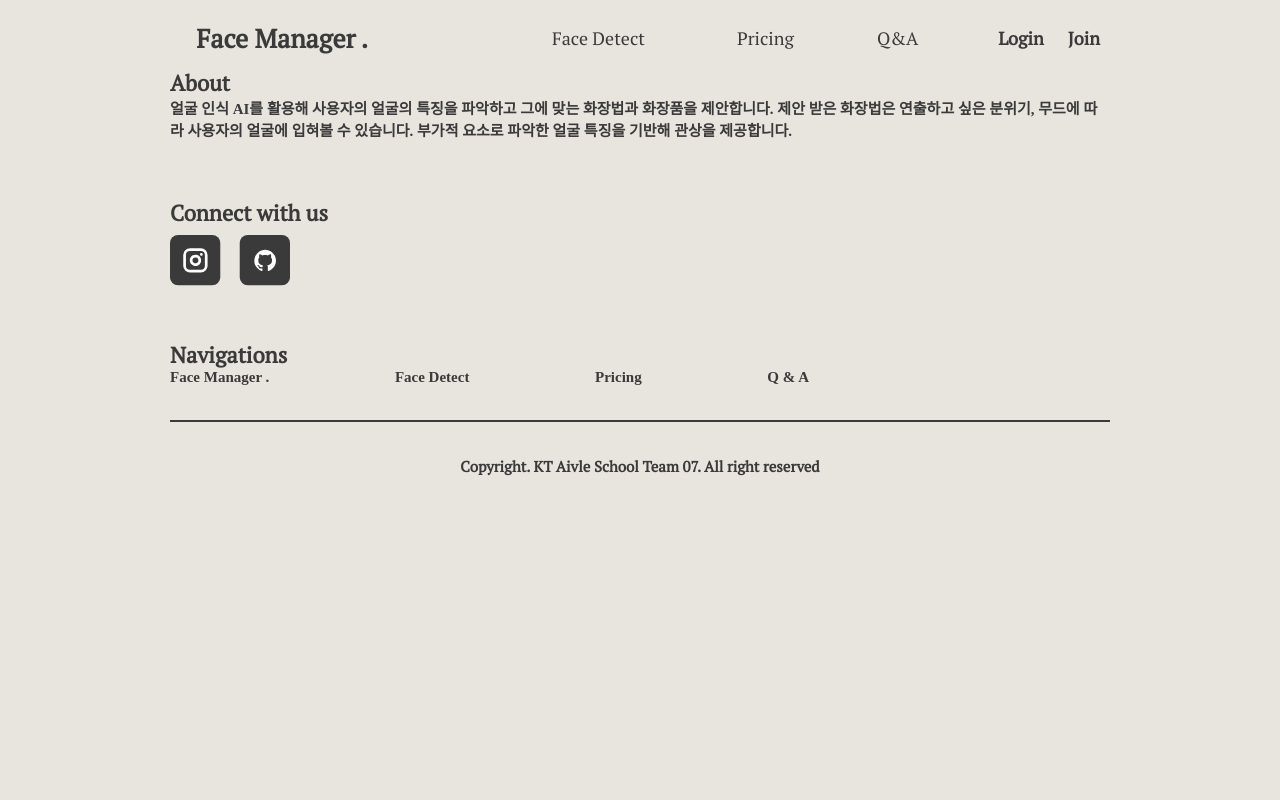
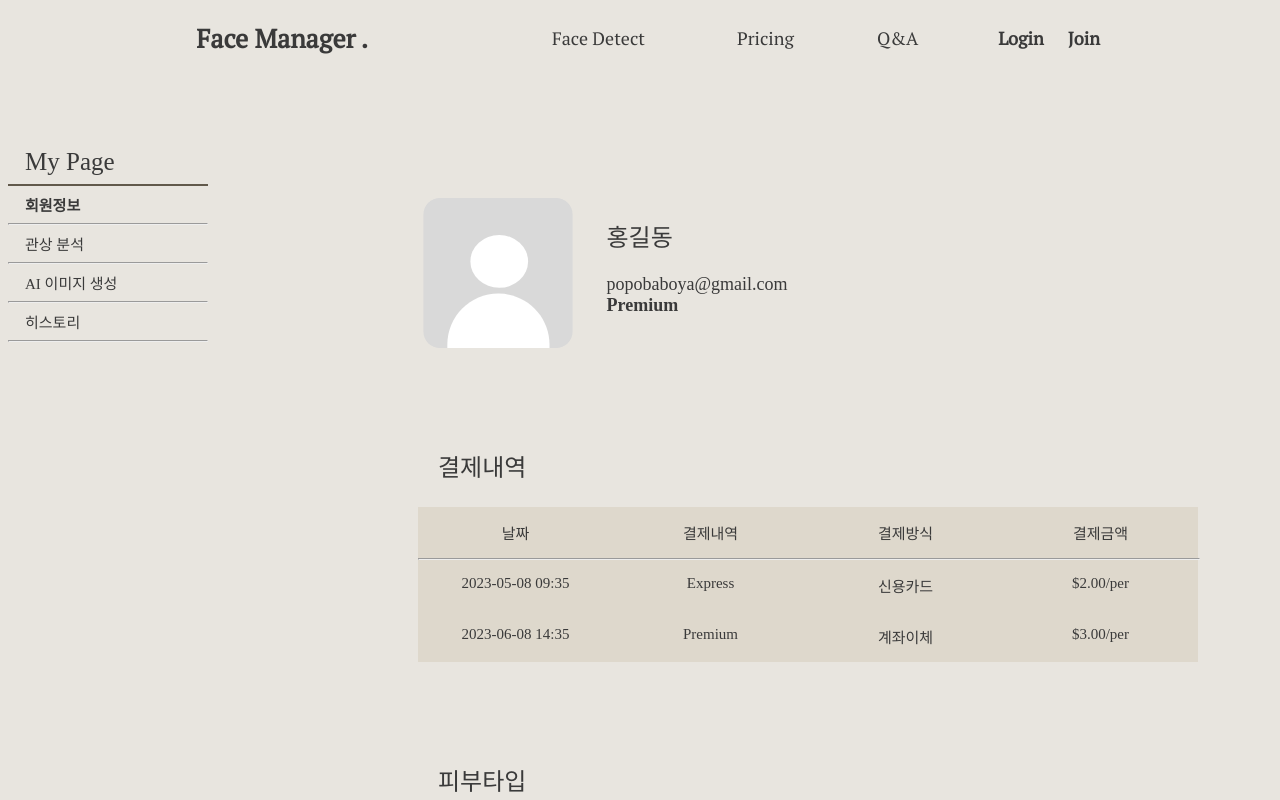
Before and after one commit to yongjun-shin/Face_Manager, a React (Create React App) app in the folder frontend/: page /member in a window 1280 px wide. Shown: the top 800 px of the page. Built offline with nearby package versions, Linux system fonts and the light colour scheme.

Commit message:
Feat: member.js 작성 완료. 아직 피부타입 파트에 대한 얘기가 오가지 않음. (추후 추가작업 필요)

```diff
--- a/frontend/src/App.js
+++ b/frontend/src/App.js
@@ -33,6 +33,12 @@ function App() {
                     <Route path="/qna" element={<QnA/>} />
                     <Route path="/login" element={<Login/>} />
                     <Route path="/join" element={<Join/>} />
+                    <Route path="/about" element={<About/>} />
+
+                    <Route path="/member" element={<MemberInfo/>} />
+                    <Route path="/physiognomy" element={<Physiognomy/>} />
+                    <Route path="/createimage" element={<CreateImage/>} />
+                    <Route path="/history" element={<History/>} />
                 </Routes>
                 <Footer></Footer>
             </div>
--- a/frontend/src/components/nav_mypage.js
+++ b/frontend/src/components/nav_mypage.js
@@ -21,8 +21,8 @@ export function Nav_my() {
     const location = useLocation();
 
     return (
-        <div style={{display:'flex', justifyContent:'center'}}>
-            <div style={{width:'1920px'}}>
+        <div >
+            <div style={{width:'244px'}}>
                 <Nav>
                     <a style={{fontWeight: 500, fontSize:'25px', marginLeft:'17px'}}>My Page</a>
                     <hr style={{border:'1px solid #61594B'}}/>
--- /dev/null
+++ b/frontend/src/pages/MemberInfo/member.css
@@ -0,0 +1,34 @@
+.member {
+    display: flex;
+    justify-content: center;
+    font-family: 'Noto Serif KR';
+    color: #3A3A3A;
+}
+.member .member_con {
+    width: 1680px;
+    display: flex;
+}
+.member .first {
+    margin-top: 130px;
+    display: flex;
+    align-items: center;
+}
+
+.member .second {
+    margin-top: 100px;
+}
+.member .second .box {
+    width: 780px;
+    background-color: #DED8CC;
+    display: flex;
+    font-size: 15px;
+}
+.member .second .box_in {
+    flex:1;
+    display: flex;
+    justify-content: center;
+}
+
+.member .third {
+    margin-top: 100px;
+}
--- a/frontend/src/pages/MemberInfo/member.js
+++ b/frontend/src/pages/MemberInfo/member.js
@@ -1,9 +1,101 @@
 import styled from "styled-components";
+import Nav_my from '../../components/nav_mypage.js';
+import { ReactComponent as MemberImg } from '../svgs/member_info.svg';
+import './member.css';
+
+function Boxes() {
+    const data = [
+      {
+        date: '2023-05-08 09:35',
+        payment: 'Express',
+        method: '신용카드',
+        amount: '$2.00/per',
+      },
+      {
+        date: '2023-06-08 14:35',
+        payment: 'Premium',
+        method: '계좌이체',
+        amount: '$3.00/per',
+      },
+    ];
+
+    return (
+      <div>
+        <div className="box">
+            <div className="box_in">
+                <p>날짜</p>
+            </div>
+            <div className="box_in">
+                <p>결제내역</p>
+            </div>
+            <div className="box_in">
+                <p>결제방식</p>
+            </div>
+            <div className="box_in">
+                <p>결제금액</p>
+            </div>
+        </div>
+        <hr style={{width: '780px', float:'left', marginTop:'0px', marginBottom:'0px'}}/>
+        {data.map((item, index) => (
+          <div className="box" key={index}>
+            <div className="box_in">
+              <p>{item.date}</p>
+            </div>
+            <div className="box_in">
+              <p>{item.payment}</p>
+            </div>
+            <div className="box_in">
+              <p>{item.method}</p>
+            </div>
+            <div className="box_in">
+              <p>{item.amount}</p>
+            </div>
+          </div>
+        ))}
+      </div>
+    );
+  }
 
 export function MemberInfo() {
+    // 추후 데이터베이스에서 image 받아오면 img변수에 데이터 삽입
+    let img = null;
+    if (img === null){
+        img = (<MemberImg style={{width:'150px', height:'150px'}}/>)
+    }
+    // 이름, email, 회원등급도 데이터베이스에 받아오면 대체
+    let name = null;
+    if (name === null){
+        name = '홍길동';
+    }
+    let email = null;
+    if (email === null){
+        email = 'popobaboya@gmail.com';
+    }
+    let rank = null;
+    if (rank === null){
+        rank = 'Premium';
+    }
+
     return (
-        <div>
-            <a>회원정보</a>
+        <div class='member'>
+            <div class='member_con'>
+                <Nav_my/>
+                <div style={{marginLeft:'166px'}}>
+                    <div class='first'>
+                        {img}
+                        <div class='texts'>
+                            <p style={{fontSize:'18px'}}><span style={{fontSize:'24px', marginBottom:'12px'}}>{name}</span><br/><br/>{email}<br/><span style={{fontWeight:'bold'}}>{rank}</span></p>
+                        </div>
+                    </div>
+                    <div class='second'>
+                        <p style={{fontSize:'24px', marginLeft:'20px'}}>결제내역</p>
+                        <Boxes />
+                    </div>
+                    <div class='third'>
+                        <p style={{fontSize:'24px', marginLeft:'20px'}}>피부타입</p>
+                    </div>
+                </div>
+            </div>
         </div>
     );
 }
```
Also changed, not shown: frontend/src/pages/svgs/member_info.svg (added).
